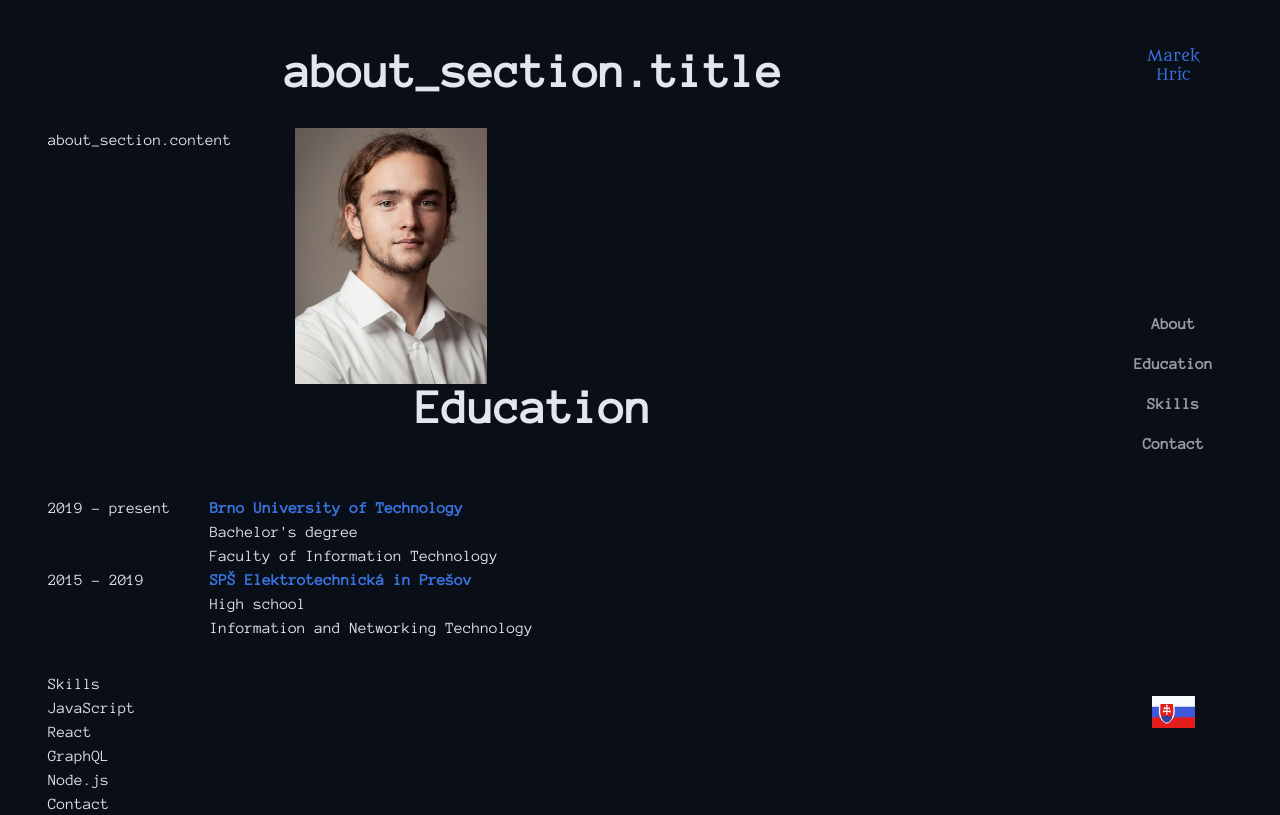
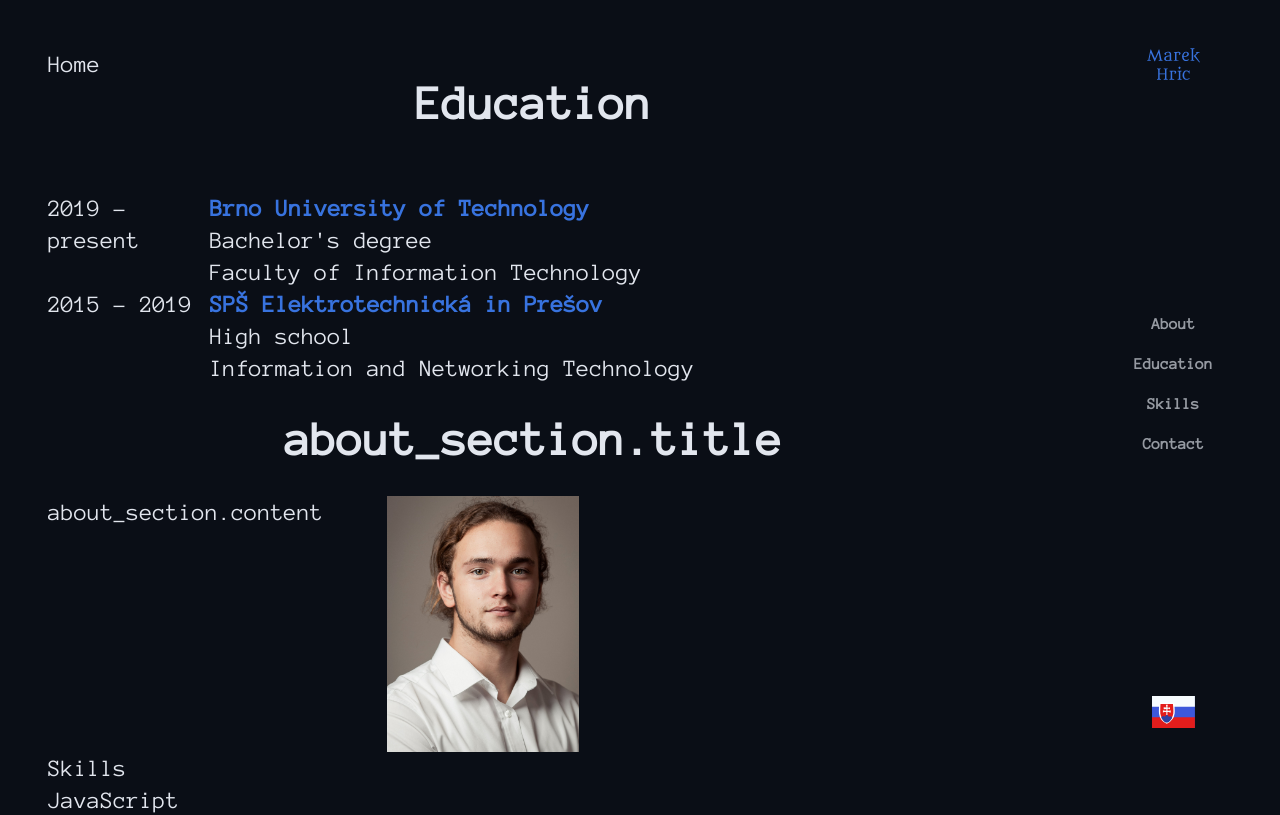
Before and after one commit to Marek324/Personal-page, a React (Vite) app: page / in a window 1280 px wide. Shown: the top 815 px of the page. Built offline with nearby package versions, Linux system fonts and the light colour scheme.

Commit message:
Added forgotten home section

```diff
--- a/src/components/Body.tsx
+++ b/src/components/Body.tsx
@@ -1,13 +1,15 @@
 import About from "./sections/About";
 import Contact from "./sections/Contact";
 import Education from "./sections/Education";
+import Home from "./sections/Home";
 import Skills from "./sections/Skills";
 
 function Body() {
     return (
-        <div className="w-5/6 p-12">
+        <div className="w-5/6 p-12 text-2xl">
+            <Home />
+            <Education />
             <About />
-            <Education />
             <Skills />
             <Contact />
         </div>
--- /dev/null
+++ b/src/components/sections/Home.tsx
@@ -0,0 +1,11 @@
+// import meImg from "../../assets/tablo_c.jpg";
+
+function Home() {
+    return (
+        <section>
+            <h1>Home</h1>
+        </section>
+    );
+}
+
+export default Home;
```
